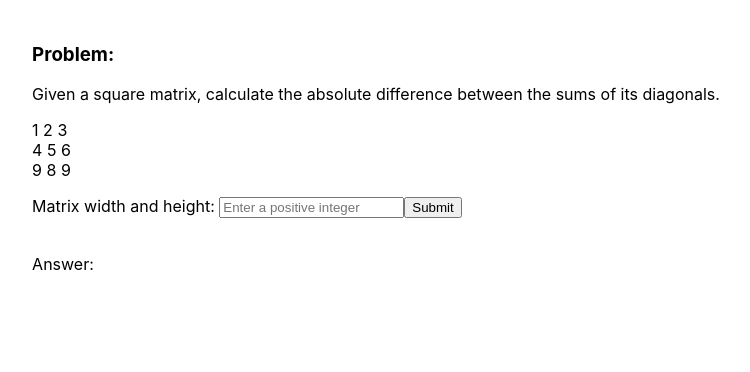
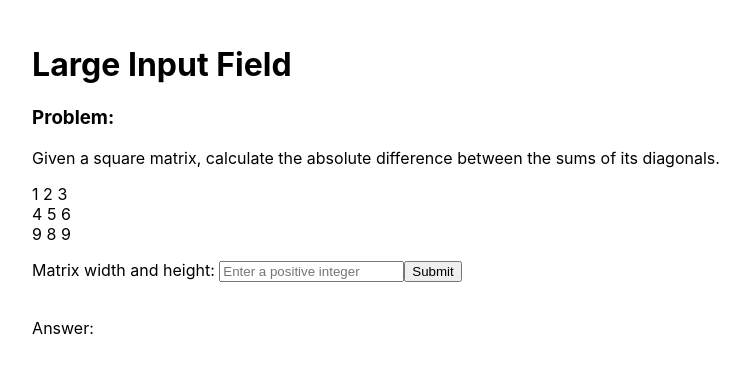
Before and after one commit to sanneVB/SquareMatrix, an Angular app: page / in a window 1280 px wide. Shown: the top 372 px of the page, without its empty margins (264-1014 px from the left). Built offline with nearby package versions, Linux system fonts and the light colour scheme.

Commit message:
Add temp header to seperate versions

```diff
--- a/src/app/matrix-input/matrix-input.component.html
+++ b/src/app/matrix-input/matrix-input.component.html
@@ -1,3 +1,4 @@
+<h1>Large Input Field</h1>
 <h3>Problem:</h3>
 <p>Given a square matrix, calculate the absolute difference between the sums of its diagonals.</p>
 <p>1 2 3 <br>
```
